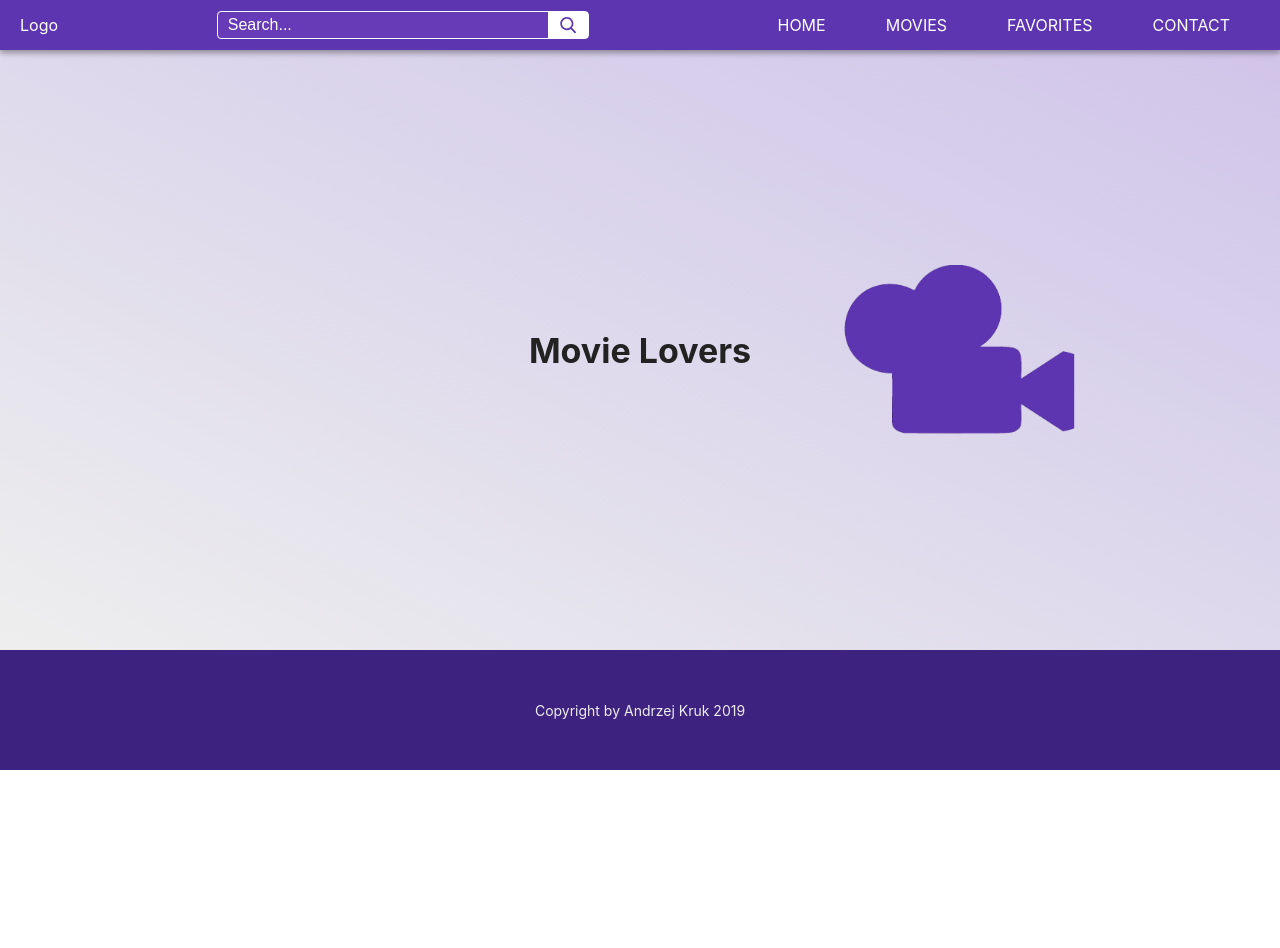
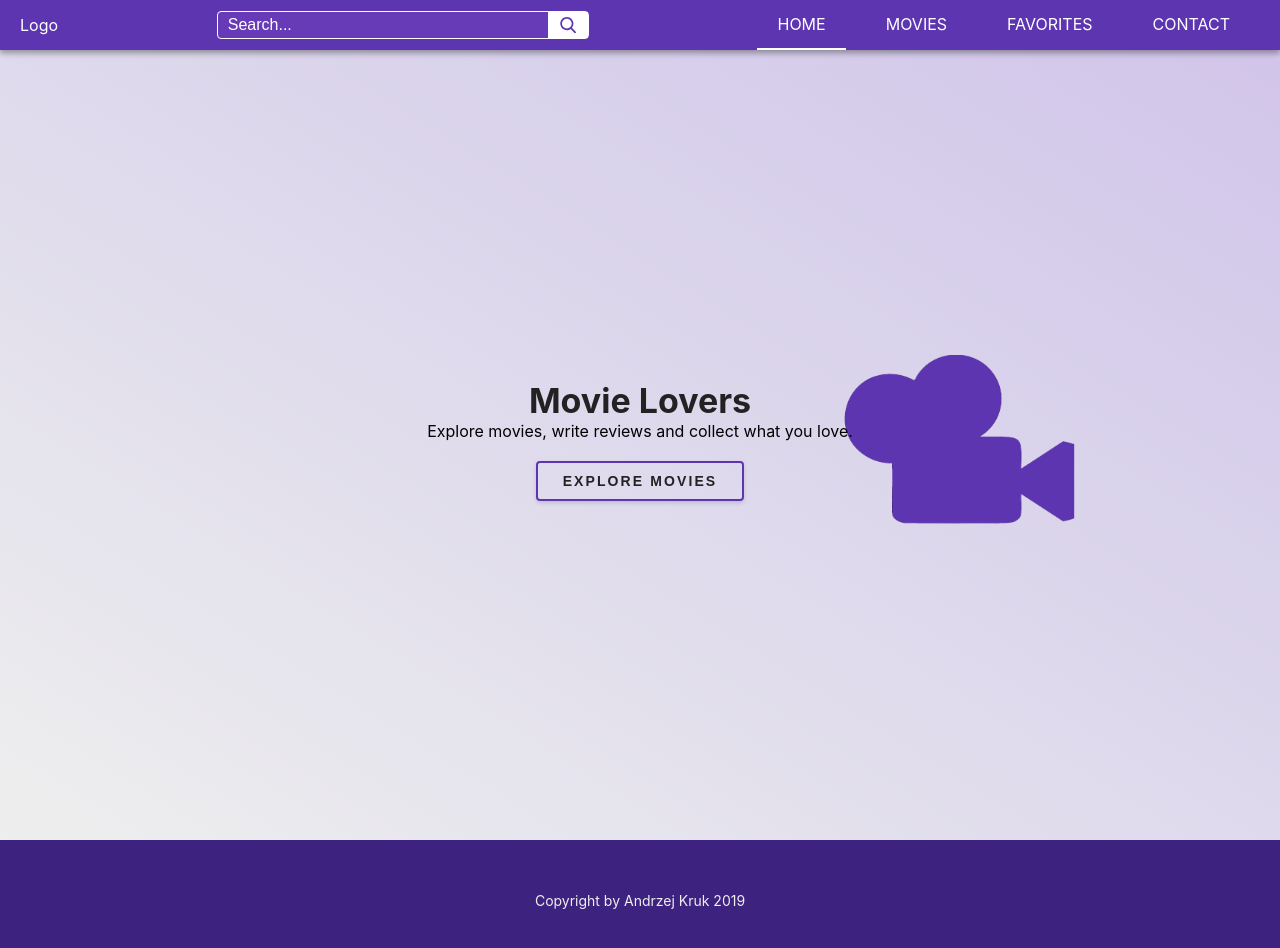
Before and after one commit to Endrjurejwen/movie-app, a React (Create React App) app: page /home in a window 1280 px wide. Shown: the top 948 px of the page. Before the commit the page ends 800 px from the top, so only its background shows below. Built offline with nearby package versions, Linux system fonts and the light colour scheme.

Commit message:
add movies from movie DB

```diff
--- a/package.json
+++ b/package.json
@@ -3,9 +3,11 @@
   "version": "0.1.0",
   "private": true,
   "dependencies": {
+    "axios": "^0.18.0",
     "prop-types": "^15.6.2",
     "react": "^16.7.0",
     "react-dom": "^16.7.0",
+    "react-router-dom": "^4.3.1",
     "react-scripts": "2.1.3",
     "styled-components": "^4.1.3"
   },
--- a/src/App.js
+++ b/src/App.js
@@ -2,45 +2,32 @@
 
 import React, { Component } from 'react';
 import './App.css';
-import styled from 'styled-components';
+import {
+  BrowserRouter, Route, Switch, Redirect,
+} from 'react-router-dom';
 
 import Layout from './components/Layout/Layout';
-import bg from './assets/images/clipart584687b.png';
-import media from './utilities/media';
+import Home from './components/Home/Home';
+import Movies from './components/Movies/Movies';
+
 
 class App extends Component {
   render() {
     return (
-      <div className="App">
-        <Layout>
-          <StyledMain>
-            <Title>Movie Lovers</Title>
-          </StyledMain>
-        </Layout>
-      </div>
+      <BrowserRouter>
+        <div className="App">
+          <Layout>
+            <Switch>
+              <Route exact path="/home" component={Home} />
+              <Route path="/movies" component={Movies} />
+              <Redirect exact from="/" to="/home" />
+            </Switch>
+          </Layout>
+        </div>
+      </BrowserRouter>
+
     );
   }
 }
 
-const StyledMain = styled.main`
-  background-image: url(${bg});
-  background-size: 40%;
-  background-repeat: no-repeat;
-  background-position: 45% 25%;
-  height: 600px;
-  display: flex;
-  align-items: center;
-  justify-content: center;
-
-  ${media.tablet`
-    background-size: 20%;
-    background-position: 80%;
-  `}
-`;
-
-const Title = styled.h1`
-  font-size: 34px;
-  color: #222;
-`;
-
 export default App;
--- a/src/components/Footer/Footer.js
+++ b/src/components/Footer/Footer.js
@@ -9,7 +9,7 @@ const Footer = () => (
 
 const StyledFooter = styled.div`
   height: 120px;
-  width: 100vw;
+  width: 100%;
   background-color: #3e2280;
   color: #eee;
   display: flex;
--- /dev/null
+++ b/src/components/Home/Home.js
@@ -0,0 +1,59 @@
+import React from 'react';
+import styled from 'styled-components';
+
+import bg from '../../assets/images/clipart584687b.png';
+import media from '../../utilities/media';
+
+const home = () => (
+  <StyledMain>
+    <Container>
+      <Title>Movie Lovers</Title>
+      <p>Explore movies, write reviews and collect what you love.</p>
+      <CTAbutton type="button">Explore movies</CTAbutton>
+    </Container>
+  </StyledMain>
+);
+
+const StyledMain = styled.main`
+  background-image: url(${bg});
+  background-size: 40%;
+  background-repeat: no-repeat;
+  background-position: 45% 15%;
+  height: 100vh;
+  display: flex;
+  align-items: center;
+  justify-content: center;
+
+  ${media.tablet`
+    background-size: 20%;
+    background-position: 80%;
+  `}
+`;
+
+const Title = styled.h1`
+  font-size: 34px;
+  color: #222;
+`;
+
+const Container = styled.div`
+  padding: 30px;
+`;
+
+const CTAbutton = styled.button`
+  margin-top: 20px;
+
+  padding: 10px 25px;
+  font-size: 14px;
+  text-transform: uppercase;
+  letter-spacing: .15em;
+  font-weight: bold;
+  border-radius: 4px;
+  border: 2px solid #5E35B1;
+  background-color: transparent;
+  color: #222;
+  box-shadow: 0 2px 4px rgba(0, 0, 0, .14);
+  cursor: pointer
+`;
+
+
+export default home;
--- a/src/components/Layout/Layout.js
+++ b/src/components/Layout/Layout.js
@@ -1,5 +1,6 @@
 import React from 'react';
 import styled from 'styled-components';
+import PropTypes from 'prop-types';
 
 import Navigation from '../Navigation/Navigation';
 import Footer from '../Footer/Footer';
@@ -14,12 +15,13 @@ const layout = ({ children }) => (
   </>
 );
 
+layout.propTypes = {
+  children: PropTypes.func.isRequired,
+};
+
 const Container = styled.div`
-  margin: 50px auto auto;
-  // max-width: 1000px;
-  //box-shadow: 0 10px 20px rgba(0, 0, 0, .24);
   background-image: linear-gradient(to right top, #eeeeee, #e6e4ed, #ded9ec, #d7cfeb, #d1c4e9);
-  height: 600px;
+  margin-top: 40px;
 `;
 
 export default layout;
--- /dev/null
+++ b/src/components/Movies/MovieCard/MovieCard.js
@@ -0,0 +1,72 @@
+import React from 'react';
+import styled from 'styled-components';
+import PropTypes from 'prop-types';
+
+const movieCard = ({
+  title, date, bgImage,
+}) => (
+  <Card>
+    <Background backgroundImage={bgImage} />
+    <Details>
+      <Title>{title}</Title>
+      <Description>{date}</Description>
+
+      <MoreButton type="button">Read more</MoreButton>
+      <button type="button">Add to Favorites</button>
+    </Details>
+  </Card>
+);
+
+movieCard.propTypes = {
+  title: PropTypes.string,
+  date: PropTypes.string,
+  bgImage: PropTypes.string,
+};
+
+movieCard.defaultProps = {
+  title: 'No Title',
+  date: '0000-00-00',
+  bgImage: 'No image',
+};
+
+const Card = styled.div`
+  //border: 1px solid #222;
+  box-shadow: 0 3px 6px rgba(0, 0, 0, .24);
+  margin: 20px;
+  max-width: 500px;
+  border-radius: 5px;
+  overflow: hidden;
+  background-color: #eee;
+`;
+
+const Background = styled.div`
+  // width: auto;
+  height: 165px;
+  background-image: url(${({ backgroundImage }) => backgroundImage});
+  background-size: cover;
+  background-position: center;
+  background-repeat: no-repeat;
+`;
+
+const Details = styled.div`
+  text-align: left;
+  padding: 20px;
+  display: grid;
+  grid-template-rows: 60px 1fr 1fr;
+  grid-template-columns: 70% 30%;
+`;
+
+const Title = styled.h3`
+  grid-column: 1 / -1;
+`;
+
+const Description = styled.p`
+  grid-column: 1 / -1;
+  grid-row: 2;
+`;
+
+const MoreButton = styled.button`
+
+`;
+
+export default movieCard;
--- /dev/null
+++ b/src/components/Movies/Movies.js
@@ -0,0 +1,46 @@
+import React, { Component } from 'react';
+import styled from 'styled-components';
+import axios from 'axios';
+
+import MovieCard from './MovieCard/MovieCard';
+
+export default class Movies extends Component {
+  state = {
+    movies: [],
+  }
+
+  componentDidMount = () => {
+    this.loadMovies();
+  }
+
+  loadMovies = async () => {
+    const res = await axios.get(
+      'https://api.themoviedb.org/3/discover/movie?api_key=2ea6c981e89421d18fb325f98b6c4e46&language=en-US&sort_by=popularity.desc&include_adult=false&include_video=false&page=1',
+    );
+    this.setState({ movies: res.data.results });
+  }
+
+  render() {
+    const { movies } = this.state;
+    return (
+      <MoviesGrid>
+        {movies.map(movie => (
+          <MovieCard
+            key={movie.id}
+            title={movie.title}
+            date={movie.release_date}
+            bgImage={`https://image.tmdb.org/t/p/w500/${
+              movie.backdrop_path
+            }`}
+          />
+        ))}
+      </MoviesGrid>
+    );
+  }
+}
+
+const MoviesGrid = styled.main`
+  display: grid;
+  grid-template-columns: repeat(auto-fit, minmax(300px, 1fr));
+  grid-gap: 30px;
+`;
--- a/src/components/Navigation/NavigationItems/NavigationItem/NavigationItem.js
+++ b/src/components/Navigation/NavigationItems/NavigationItem/NavigationItem.js
@@ -1,12 +1,13 @@
 import React from 'react';
 import styled from 'styled-components';
 import PropTypes from 'prop-types';
+import { NavLink } from 'react-router-dom';
 
 import media from '../../../../utilities/media';
 
 const navigationItem = ({ name, path, closeMenu }) => (
   <NavItem>
-    <Link onClick={closeMenu} href={path}>{name}</Link>
+    <Link onClick={closeMenu} to={path}>{name}</Link>
   </NavItem>
 );
 
@@ -34,7 +35,7 @@ const NavItem = styled.li`
   `}
 `;
 
-const Link = styled.a`
+const Link = styled(NavLink)`
   text-transform: uppercase;
   padding: 20px;
   font-size: 18px;
@@ -58,9 +59,13 @@ const Link = styled.a`
     height: 100%;
     display: flex;
     align-items: center;
+    border-bottom: 2px solid transparent;
 
-    &:hover,
-    &:focus {
+    &.active {
+      border-bottom: 2px solid #fff;
+    }
+
+    &:hover {
       color: pink;
       border-bottom: 2px solid #fff;
     }
--- a/src/components/Navigation/NavigationItems/NavigationItems.js
+++ b/src/components/Navigation/NavigationItems/NavigationItems.js
@@ -6,17 +6,17 @@ import NavigationItem from './NavigationItem/NavigationItem';
 import media from '../../../utilities/media';
 
 const NAVIGATION_ITEMS = [
-  { name: 'Home', path: '/' },
-  { name: 'Movies', path: '/' },
-  { name: 'Favorites', path: '/' },
-  { name: 'Contact', path: '/' },
+  { name: 'Home', path: '/home' },
+  { name: 'Movies', path: '/movies' },
+  { name: 'Favorites', path: '/favorites' },
+  { name: 'Contact', path: '/contact' },
 ];
 
 const navigationItems = ({ closeMenu, desktop }) => (
   <StyledNav desktop={desktop}>
     <NavigationList>
       {NAVIGATION_ITEMS.map(item => (
-        <NavigationItem key={item.name} name={item.name} closeMenu={closeMenu} />
+        <NavigationItem key={item.name} name={item.name} path={item.path} closeMenu={closeMenu} />
       ))}
     </NavigationList>
   </StyledNav>
```
Also changed, not shown: 1 other file (tests, documents, lock files or other folders).
